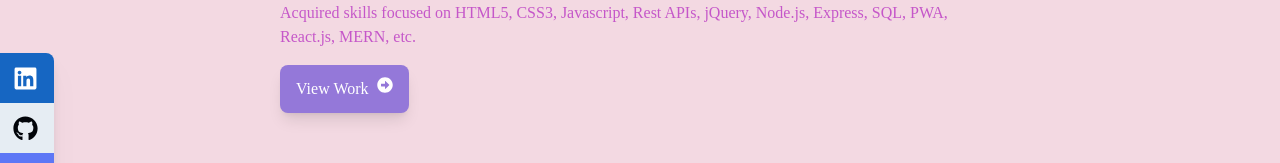
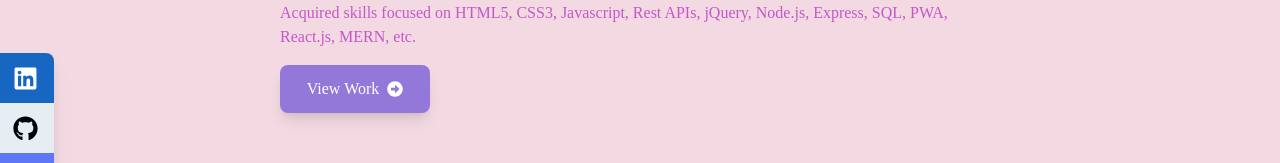
Before and after one commit to Amandagl1/my-portfolio-2023, a React (Create React App) app: page / in a window 1280 px wide. Shown: the part 527-690 px from the top of the page. Built offline with nearby package versions, Linux system fonts and the light colour scheme.

Commit message:
Fixed url so that link deploys properly and edited README.md.

```diff
--- a/package.json
+++ b/package.json
@@ -2,7 +2,7 @@
   "name": "my-portfolio",
   "version": "0.1.0",
   "private": true,
-  "homepage": "https://Amandagl1.github.io/my-portfolio",
+  "homepage": "https://Amandagl1.github.io/my-portfolio-2023",
   "dependencies": {
     "@testing-library/jest-dom": "^5.17.0",
     "@testing-library/react": "^13.4.0",
--- a/src/components/Home.jsx
+++ b/src/components/Home.jsx
@@ -1,7 +1,12 @@
-import React from 'react'
+import React, { useState } from 'react'
 import { FaArrowAltCircleRight } from 'react-icons/fa'
+import { Link } from 'react-scroll'
 
 const Home = () => {
+
+  const [nav, setNav] = useState(false)
+  const handleClick = () => setNav(!nav)
+
   return (
     <div name='home' className='w-full h-screen pt-[40px] justify-center bg-[#F3D9E2]'>
 
@@ -39,15 +44,26 @@ const Home = () => {
         </p>
 
         <div>
-          <button className='
-                   font-[Poppins] shadow-lg rounded-lg
-                   my-4 px-4 py-3 flex text-center gap-2 duration-300
-                 text-white bg-[#9478D9] hover:bg-[#5e68e8] hover:shadow-inner'>
+          <li className='
+                   font-[Poppins] shadow-lg rounded-lg justify-center items-center
+                   w-[150px] my-4 px-4 py-3 flex text-center gap-2 duration-300
+                   text-white bg-[#9478D9] hover:bg-[#5e68e8] hover:shadow-inner'>
+            <Link onClick={handleClick} to='work' smooth={true} duration={500}>
               View Work
+            </Link>
             <span>
               <FaArrowAltCircleRight />
             </span>
-          </button>
+          </li>
+          {/* <button className='
+                   font-[Poppins] shadow-lg rounded-lg items-center
+                   my-4 px-4 py-3 flex text-center gap-2 duration-300
+                   text-white bg-[#9478D9] hover:bg-[#5e68e8] hover:shadow-inner'>
+            View Work
+            <span>
+              <FaArrowAltCircleRight />
+            </span>
+          </button> */}
         </div>
 
       </div>
```
Also changed, not shown: src/assets/my-portfolio-2023.png (added), 1 other file (tests, documents, lock files or other folders).
